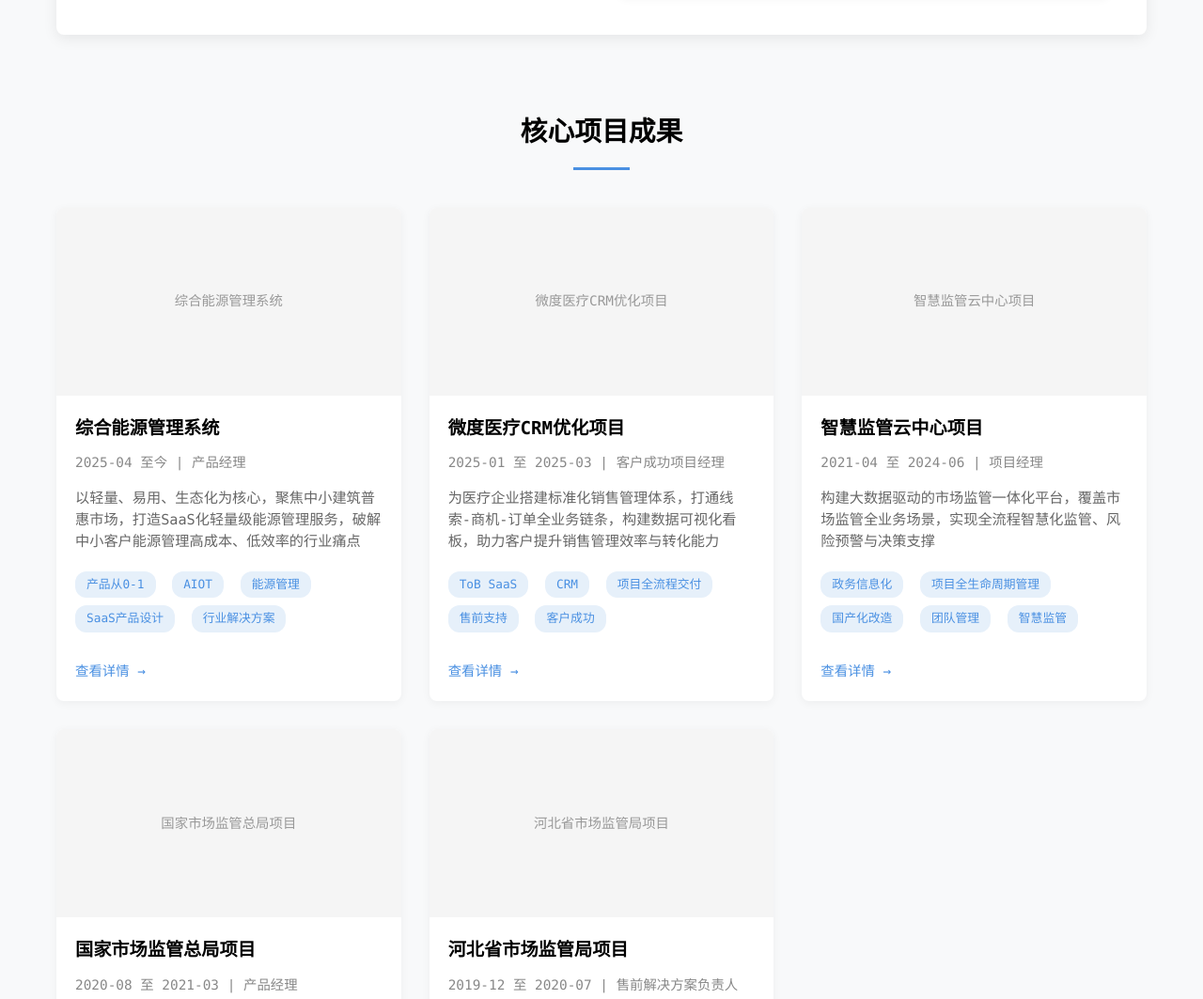
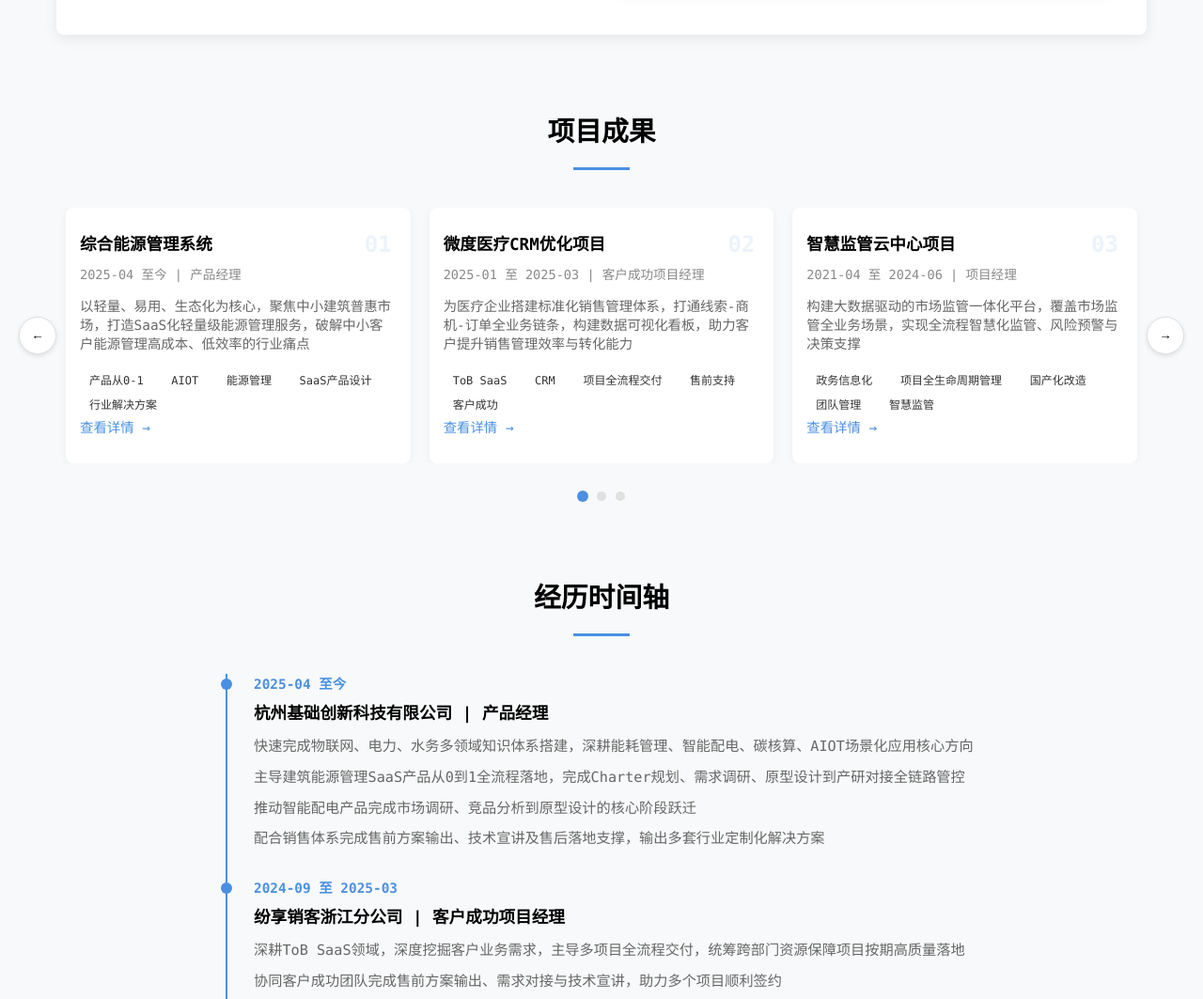
Before and after one commit to lavender081/self_ai, a website: page index.html in a window 1280 px wide. Shown: the part 516-1579 px from the top of the page at 94% size. Drawn offline with Linux system fonts and the light colour scheme.

Commit message:
Update: Fix project carousel layout and styling

```diff
--- a/index.html
+++ b/index.html
@@ -178,18 +178,64 @@
             margin: 15px auto 0;
         }
 
-        .projects-grid {
-            display: grid;
-            grid-template-columns: repeat(auto-fit, minmax(300px, 1fr));
-            gap: 30px;
+        /* 轮播样式 */
+        .projects-carousel {
+            position: relative;
+            display: flex;
+            align-items: center;
+            margin-bottom: 30px;
+        }
+
+        .carousel-btn {
+            position: absolute;
+            top: 50%;
+            transform: translateY(-50%);
+            width: 40px;
+            height: 40px;
+            border-radius: 50%;
+            background-color: #ffffff;
+            border: 1px solid #e0e0e0;
+            display: flex;
+            align-items: center;
+            justify-content: center;
+            cursor: pointer;
+            z-index: 10;
+            box-shadow: 0 2px 5px rgba(0, 0, 0, 0.1);
+            transition: all 0.3s ease;
+        }
+
+        .carousel-btn:hover {
+            background-color: #4a90e2;
+            color: white;
+        }
+
+        .prev-btn {
+            left: -40px;
+        }
+
+        .next-btn {
+            right: -40px;
+        }
+
+        .carousel-container {
+            overflow: hidden;
+            flex: 1;
+        }
+
+        .carousel-track {
+            display: flex;
+            transition: transform 0.5s ease;
         }
 
         .project-card {
+            flex: 0 0 calc(33.333% - 20px);
             background-color: #ffffff;
             border-radius: 8px;
             overflow: hidden;
             box-shadow: 0 2px 10px rgba(0, 0, 0, 0.05);
             transition: transform 0.3s ease, box-shadow 0.3s ease;
+            margin: 0 10px;
+            position: relative;
         }
 
         .project-card:hover {
@@ -197,54 +243,43 @@
             box-shadow: 0 5px 20px rgba(0, 0, 0, 0.1);
         }
 
-        .project-image {
-            width: 100%;
-            height: 200px;
-            background-color: #f5f5f5;
-            display: flex;
-            align-items: center;
-            justify-content: center;
-            font-size: 0.9rem;
-            color: #999;
+        .project-number {
+            position: absolute;
+            top: 20px;
+            right: 20px;
+            font-size: 1.5rem;
+            font-weight: 700;
+            color: #4a90e2;
+            opacity: 0.1;
         }
 
         .project-content {
-            padding: 20px;
+            padding: 25px 15px;
         }
 
         .project-content h3 {
-            font-size: 1.2rem;
+            font-size: 1.1rem;
             font-weight: 600;
-            margin-bottom: 10px;
+            margin-bottom: 8px;
             color: #000;
         }
 
         .project-meta {
-            font-size: 0.9rem;
+            font-size: 0.85rem;
             color: #888;
-            margin-bottom: 15px;
+            margin-bottom: 12px;
         }
 
         .project-description {
-            font-size: 0.95rem;
+            font-size: 0.9rem;
             color: #666;
-            margin-bottom: 20px;
-            line-height: 1.5;
-        }
-
-        .tech-tags {
-            margin-bottom: 20px;
+            margin-bottom: 15px;
+            line-height: 1.4;
         }
 
         .tech-tags span {
-            display: inline-block;
-            margin-right: 8px;
-            margin-bottom: 8px;
-            padding: 4px 12px;
-            background-color: #e6f0fa;
-            color: #4a90e2;
-            border-radius: 12px;
-            font-size: 0.8rem;
+            font-size: 0.75rem;
+            padding: 3px 10px;
         }
 
         .project-link {
@@ -257,6 +292,28 @@
 
         .project-link:hover {
             text-decoration: underline;
+        }
+
+        /* 轮播指示器 */
+        .carousel-indicators {
+            display: flex;
+            justify-content: center;
+            gap: 10px;
+            margin-top: 20px;
+        }
+
+        .indicator {
+            width: 10px;
+            height: 10px;
+            border-radius: 50%;
+            background-color: #e0e0e0;
+            cursor: pointer;
+            transition: all 0.3s ease;
+        }
+
+        .indicator.active {
+            background-color: #4a90e2;
+            transform: scale(1.2);
         }
 
         /* 经历时间轴模块 */
@@ -392,13 +449,19 @@
         </div>
     </section>
 
-    <!-- 核心项目成果模块 -->
+    <!-- 项目成果模块 -->
     <section class="projects-section">
-        <h2 class="section-title">核心项目成果</h2>
+        <h2 class="section-title">项目成果</h2>
 
-        <div class="projects-grid">
+        <div class="projects-carousel">
+            <button class="carousel-btn prev-btn">
+                <span>←</span>
+            </button>
+
+            <div class="carousel-container">
+                <div class="carousel-track">
                     <div class="project-card">
-                <div class="project-image">综合能源管理系统</div>
+                        <div class="project-number">01</div>
                         <div class="project-content">
                             <h3>综合能源管理系统</h3>
                             <div class="project-meta">2025-04 至今 | 产品经理</div>
@@ -415,7 +478,7 @@
                     </div>
 
                     <div class="project-card">
-                <div class="project-image">微度医疗CRM优化项目</div>
+                        <div class="project-number">02</div>
                         <div class="project-content">
                             <h3>微度医疗CRM优化项目</h3>
                             <div class="project-meta">2025-01 至 2025-03 | 客户成功项目经理</div>
@@ -432,7 +495,7 @@
                     </div>
 
                     <div class="project-card">
-                <div class="project-image">智慧监管云中心项目</div>
+                        <div class="project-number">03</div>
                         <div class="project-content">
                             <h3>智慧监管云中心项目</h3>
                             <div class="project-meta">2021-04 至 2024-06 | 项目经理</div>
@@ -449,7 +512,7 @@
                     </div>
 
                     <div class="project-card">
-                <div class="project-image">国家市场监管总局项目</div>
+                        <div class="project-number">04</div>
                         <div class="project-content">
                             <h3>国家市场监管总局项目</h3>
                             <div class="project-meta">2020-08 至 2021-03 | 产品经理</div>
@@ -466,7 +529,7 @@
                     </div>
 
                     <div class="project-card">
-                <div class="project-image">河北省市场监管局项目</div>
+                        <div class="project-number">05</div>
                         <div class="project-content">
                             <h3>河北省市场监管局项目</h3>
                             <div class="project-meta">2019-12 至 2020-07 | 售前解决方案负责人</div>
@@ -481,6 +544,18 @@
                             <a href="#" class="project-link">查看详情 →</a>
                         </div>
                     </div>
+                </div>
+            </div>
+
+            <button class="carousel-btn next-btn">
+                <span>→</span>
+            </button>
+        </div>
+
+        <div class="carousel-indicators">
+            <span class="indicator active" data-index="0"></span>
+            <span class="indicator" data-index="1"></span>
+            <span class="indicator" data-index="2"></span>
         </div>
     </section>
 
@@ -595,6 +670,57 @@
                 sendMessage();
             }
         });
+
+        // 轮播功能
+        document.addEventListener('DOMContentLoaded', function() {
+            const track = document.querySelector('.carousel-track');
+            const cards = document.querySelectorAll('.project-card');
+            const prevBtn = document.querySelector('.prev-btn');
+            const nextBtn = document.querySelector('.next-btn');
+            const indicators = document.querySelectorAll('.indicator');
+
+            let currentIndex = 0;
+            const cardWidth = cards[0].offsetWidth + 20; // 卡片宽度 + 左右margin
+            const visibleCards = 3;
+            const maxIndex = cards.length - visibleCards;
+
+            function updateCarousel() {
+                track.style.transform = `translateX(-${currentIndex * cardWidth}px)`;
+
+                // 更新指示器
+                indicators.forEach((indicator, index) => {
+                    if (index === currentIndex) {
+                        indicator.classList.add('active');
+                    } else {
+                        indicator.classList.remove('active');
+                    }
+                });
+            }
+
+            // 下一张
+            nextBtn.addEventListener('click', function() {
+                if (currentIndex < maxIndex) {
+                    currentIndex++;
+                    updateCarousel();
+                }
+            });
+
+            // 上一张
+            prevBtn.addEventListener('click', function() {
+                if (currentIndex > 0) {
+                    currentIndex--;
+                    updateCarousel();
+                }
+            });
+
+            // 指示器点击
+            indicators.forEach((indicator, index) => {
+                indicator.addEventListener('click', function() {
+                    currentIndex = Math.min(index, maxIndex);
+                    updateCarousel();
+                });
+            });
+        });
     </script>
 </body>
 </html>
```
Lines whose indentation alone changed are shown as unchanged.
